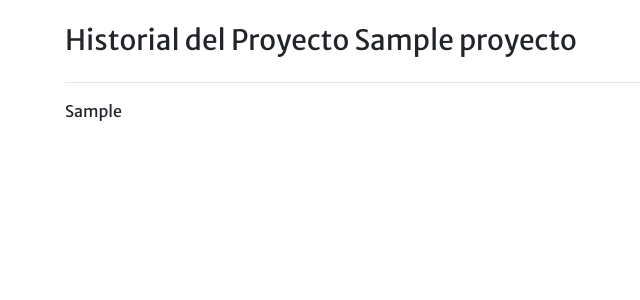
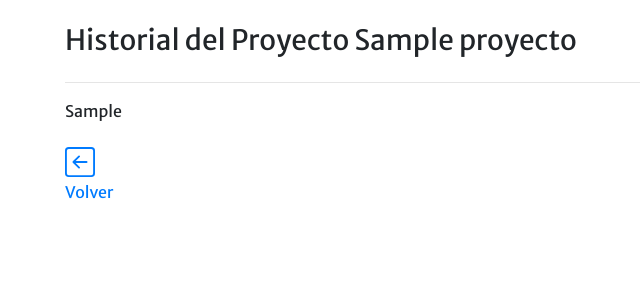
Before and after one commit to ararolon/GestorDeProyectosAgiles_repo, a Django app: page /historial/1 in a window 1280 px wide. Shown: the part 56-356 px from the top of the page, without its empty margins (20-660 px from the left). Run offline with Django 4.2, Linux system fonts and the light colour scheme; tables that the repository leaves empty hold one stand-in row (values such as "Sample post"); parts of the project's set-up code (start-up, migrations or seed data) failed here and were passed over; some libraries are stand-ins or nearby versions.

Commit message:
boton volver agregados

```diff
--- a/Proyectos/templates/proyectos/historial.html
+++ b/Proyectos/templates/proyectos/historial.html
@@ -21,11 +21,13 @@
 
 </div>
 
-
-
-
-
-
-
+<br>
+<a href="{% url 'mostrarProyecto' proyecto.id %}">
+    <svg  width="30" height="30" fill="currentColor" class="bi bi-arrow-left-square" viewBox="0 0 16 16">
+    <path fill-rule="evenodd" d="M15 2a1 1 0 0 0-1-1H2a1 1 0 0 0-1 1v12a1 1 0 0 0 1 1h12a1 1 0 0 0 1-1V2zM0 2a2 2 0 0 1 2-2h12a2 2 0 0 1 2 2v12a2 2 0 0 1-2 2H2a2 2 0 0 1-2-2V2zm11.5 5.5a.5.5 0 0 1 0 1H5.707l2.147 2.146a.5.5 0 0 1-.708.708l-3-3a.5.5 0 0 1 0-.708l3-3a.5.5 0 1 1 .708.708L5.707 7.5H11.5z"/>
+    </svg>
+    </br>
+    <h6>Volver</h6>
+</a>
 
 {% endblock %}
--- a/UserStories/templates/UserStories/ver_product_backlog.html
+++ b/UserStories/templates/UserStories/ver_product_backlog.html
@@ -91,8 +91,7 @@
                               </div>
 
                             {% endif %}
-
-
+                            {% if proyecto.estado == 'En Curso'  %}
                                 {% if proyecto.scrumMaster == request.user  %}
                                     <div class="col-12">
                                         <div class="d-flex flex-row-reverse">
@@ -102,6 +101,7 @@
                                             {% endif %}
                                         </div>
                                 </div>
+                                {% endif %}
                             {% endif %}
                         </div>
                 </div>
```
Lines whose indentation alone changed are shown as unchanged.
